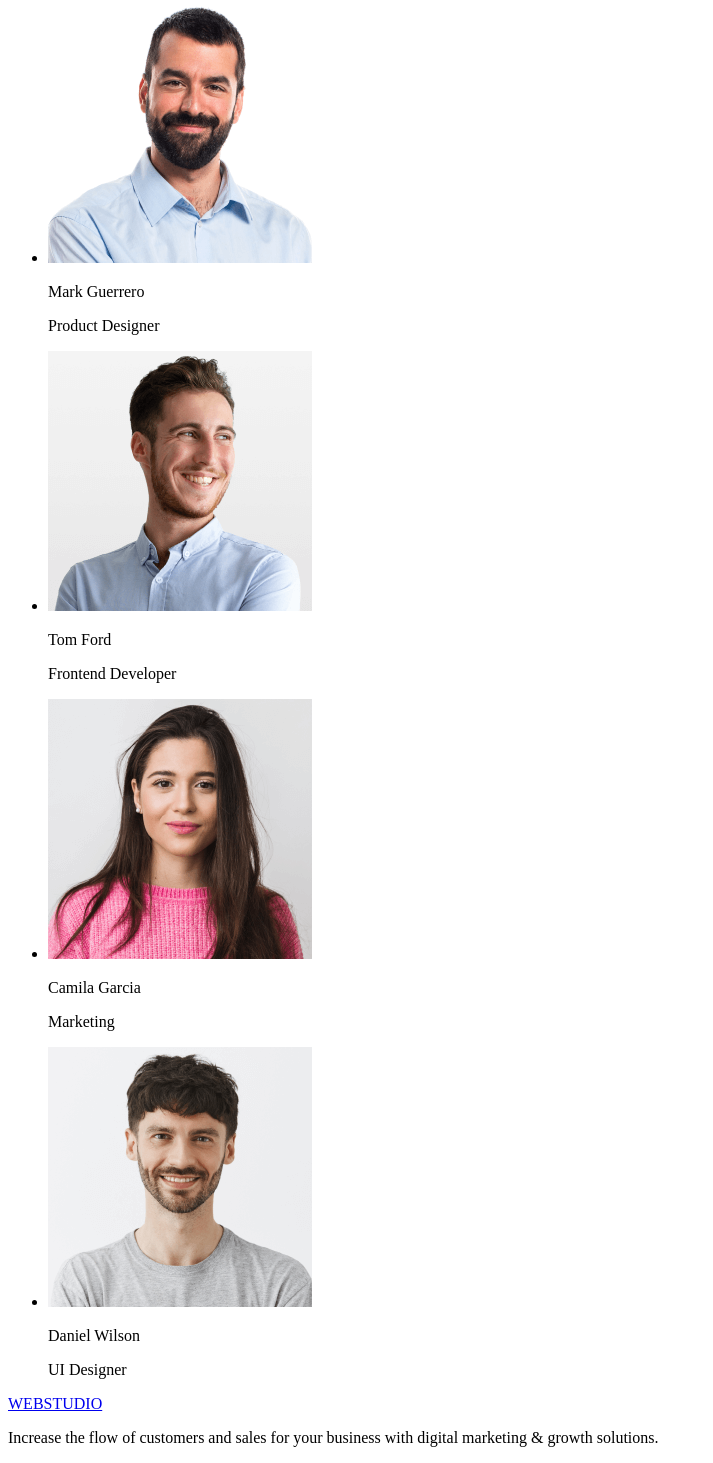
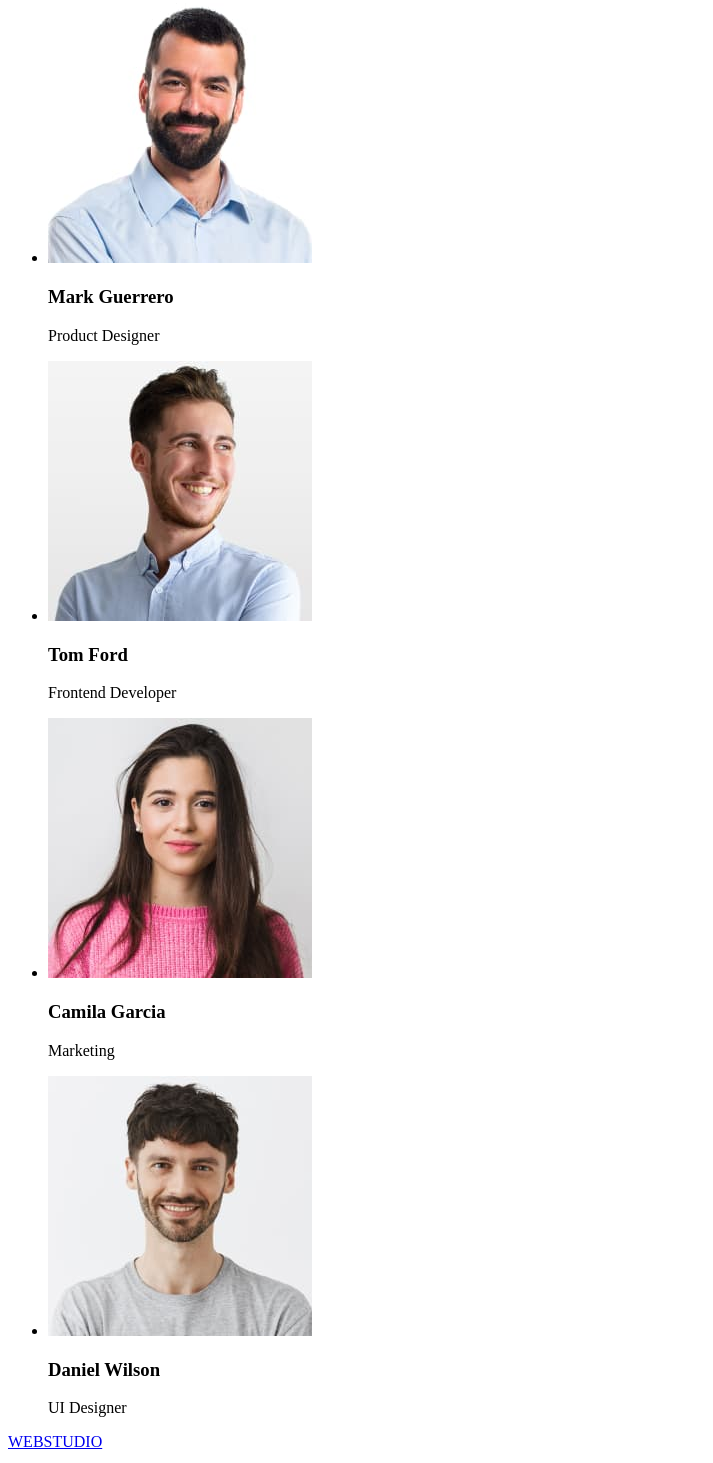
Before and after one commit to MedveShyt558/goit-markup-hw-01, a plain HTML site: page index.html in a window 1280 px wide. Shown: the part 657-2120 px from the top of the page, without its empty margins (0-713 px from the left). Drawn offline with Linux system fonts and the light colour scheme.

Commit message:
fixed index.html

```diff
--- a/index.html
+++ b/index.html
@@ -58,23 +58,23 @@
             <h2>Our Team</h2>
             <ul>
                 <li>
-                    <img src="./images/img.png" alt="people">
-                    <p>Mark Guerrero</p>
+                    <img src="./images/img(4).jpg" alt="people" width="264">
+                    <h3>Mark Guerrero</h3>
                     <p>Product Designer</p>
                 </li>
                 <li>
-                    <img src="./images/img(1).png" alt="people">
-                    <p>Tom Ford</p>
+                    <img src="./images/img(1).jpg" alt="people" width="264">
+                    <h3>Tom Ford</h3>
                     <p>Frontend Developer</p>
                 </li>
                 <li>
-                    <img src="./images/img(2).png" alt="people">
-                    <p>Camila Garcia</p>
+                    <img src="./images/img(2).jpg" alt="people" width="264">
+                    <h3>Camila Garcia</h3>
                     <p>Marketing</p>
                 </li>
                 <li>
-                    <img src="./images/img(3).png" alt="people">
-                    <p>Daniel Wilson</p>
+                    <img src="./images/img(3).jpg" alt="people" width="264">
+                    <h3>Daniel Wilson</h3>
                     <p>UI Designer</p>
                 </li>
             </ul>
```
Also changed, not shown: images/img(1).jpg (added), images/img(1).png (deleted), images/img(2).jpg (added), images/img(2).png (deleted), images/img(3).jpg (added), images/img(3).png (deleted), images/img(4).jpg (added), images/img.png (deleted).
